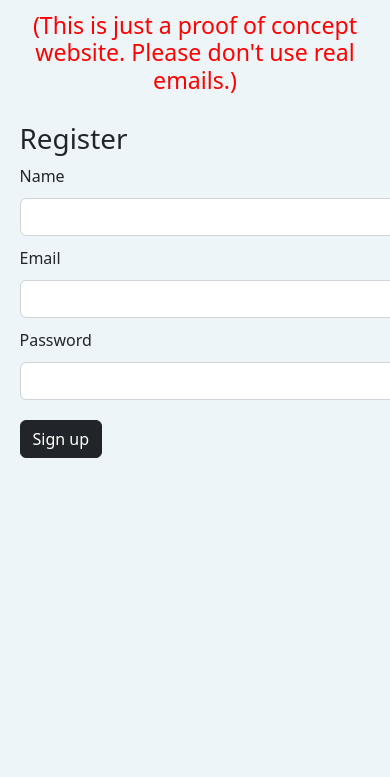
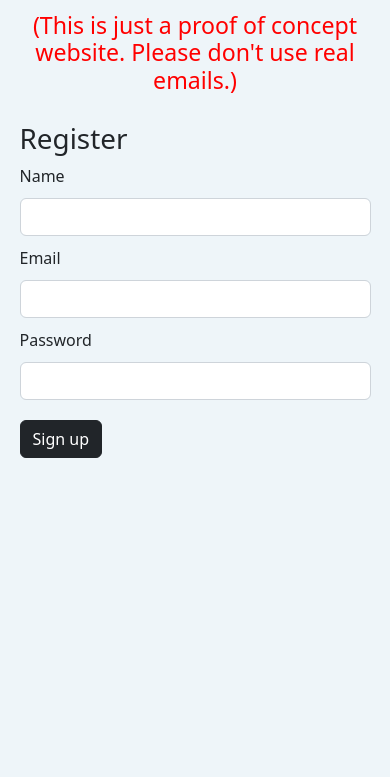
Before and after one commit to icress/personal-blog, a Flask app: page /register in a window 390 px wide; the page is wider, and only the part inside the window is pictured. Shown: the part 56-833 px from the top of that part. Run offline with Flask 2, Linux system fonts and the light colour scheme; some libraries are stand-ins or nearby versions.

Commit message:
Forms responsive on mobile

```diff
--- a/static/styles.css
+++ b/static/styles.css
@@ -116,7 +116,7 @@ margin: 8% 0
 
 .form-container {
 height: 80vh;
-width: 500px;
+max-width: 500px;
 padding: 5%;
 }
 
```
